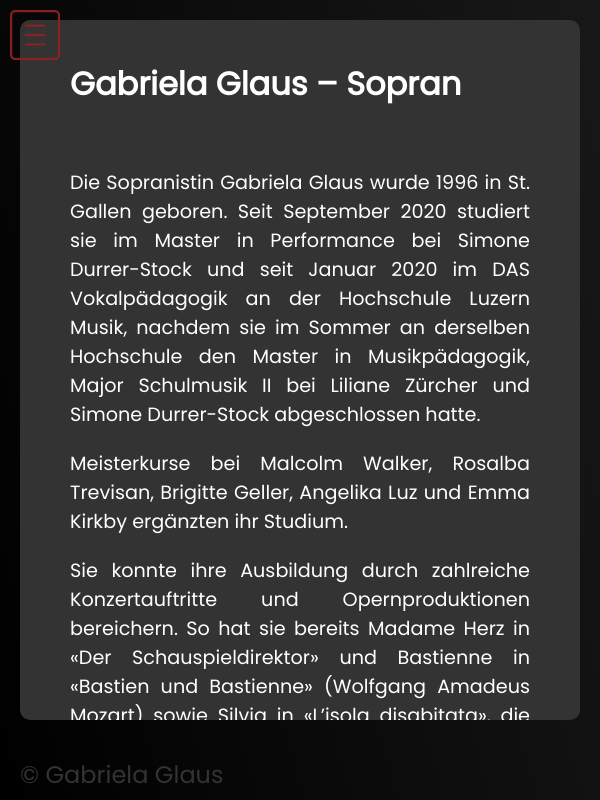
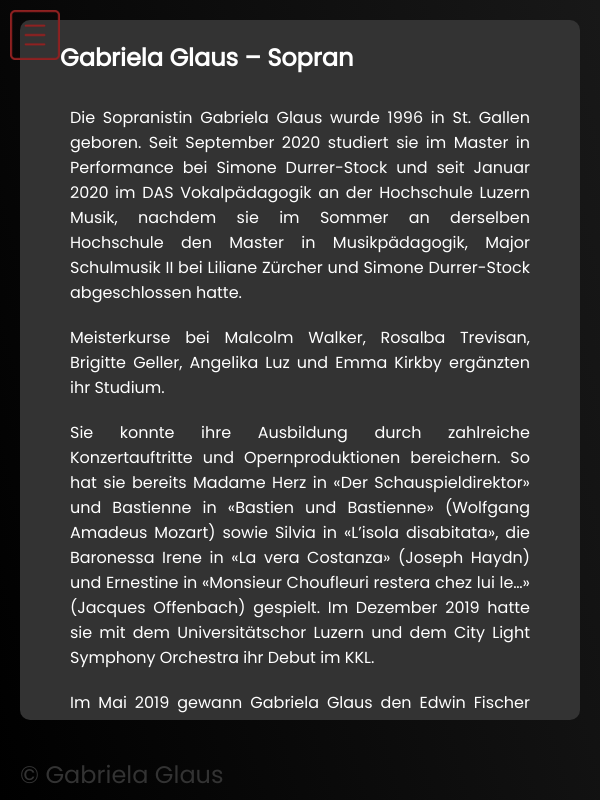
Before and after one commit to Saturn91/gabriela-glaus-sopran, a React (Create React App) app: page /vita in a window 600 px wide. Built offline with nearby package versions, Linux system fonts and the light colour scheme; a web font is replaced by a local one.

Commit message:
[EDIT] css vita improved

```diff
--- a/src/components/FlowTextComponent/FlowTextComponent.js
+++ b/src/components/FlowTextComponent/FlowTextComponent.js
@@ -1,20 +1,8 @@
 import React from 'react';
 import styles from './FlowTextComponent.module.css';
 
-const componentStyle = {
-  p: {
-    margin: '20px',
-    fontSize: '1.2rem'
-  },
-  h1: {
-    margin: '20px',
-    marginTop: '40px',
-    marginBottom: '60px',
-  },
-};
-
 function FlowTextComponent(props) {
-  return props.flowText.isTitle ? <h1 style={componentStyle.h1}>{props.flowText.text}</h1> : <p style={componentStyle.p}>{props.flowText.text}</p>;
+  return props.flowText.isTitle ? <h1 className={styles.titleLine}>{props.flowText.text}</h1> : <p className={styles.paragraphLine}>{props.flowText.text}</p>;
 }
 
 export default FlowTextComponent;
--- a/src/components/FlowTextComponent/FlowTextComponent.module.css
+++ b/src/components/FlowTextComponent/FlowTextComponent.module.css
@@ -0,0 +1,26 @@
+@media (min-width: 600px) {
+    .paragraphLine {
+        margin: 20px;
+        font-size: 1.2rem;
+    }
+
+    .titleLine {
+        margin: 20px;
+        margin-top: 40px;
+        margin-bottom: 60px;
+    }
+}
+
+@media (max-width: 601px) {
+    .paragraphLine {
+        margin: 20px;
+        font-size: 1rem;
+    }
+
+    .titleLine {
+        margin: 10px;
+        margin-top: 20px;
+        margin-bottom: 30px;
+        font-size: 1.5rem;
+    }
+}
```
